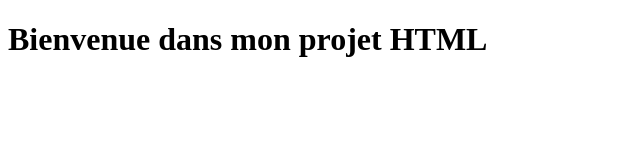
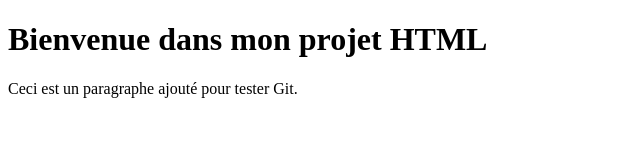
Before and after one commit to ara126/projet-html2, a plain HTML site: page index.html in a window 1280 px wide. Shown: the whole page, without its empty margins (0-640 px from the left). Drawn offline with Linux system fonts and the light colour scheme.

Commit message:
Ajout d'un paragraphe dans index.html

```diff
--- a/index.html
+++ b/index.html
@@ -5,5 +5,6 @@
 </head>
 <body>
   <h1>Bienvenue dans mon projet HTML</h1>
+  <p>Ceci est un paragraphe ajouté pour tester Git.</p>
 </body>
 </html>
```
